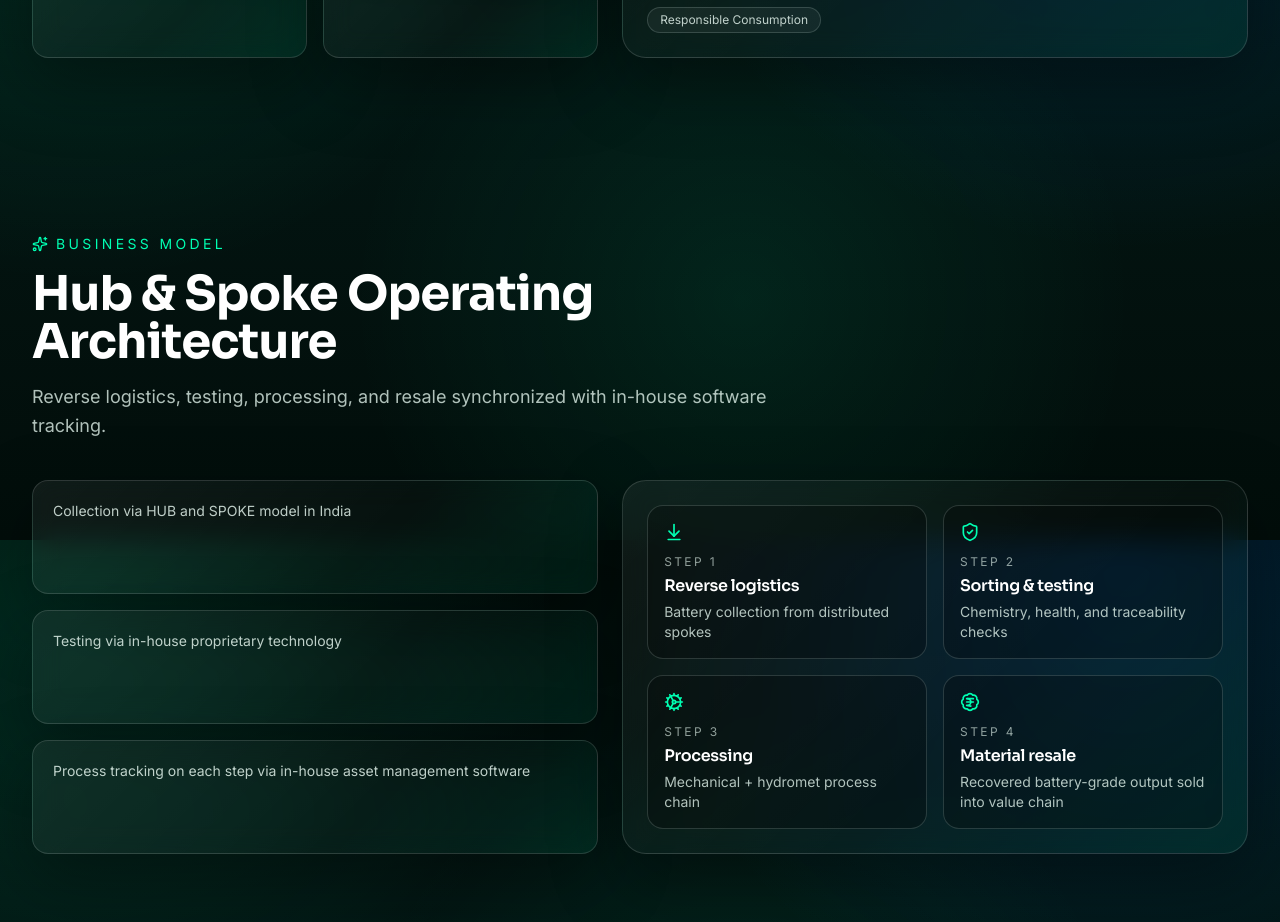
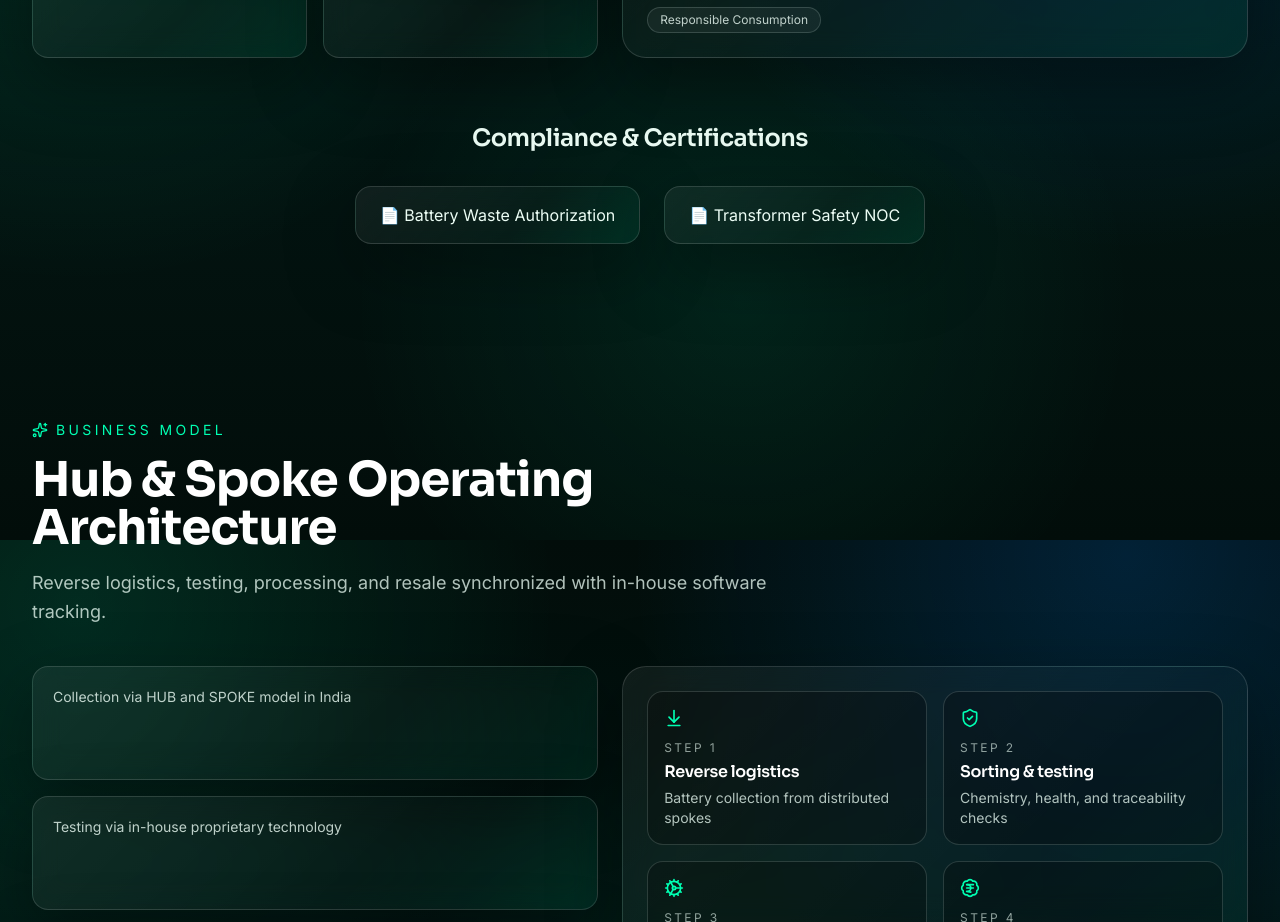
Before and after one commit to hardik-cs2837/Elgreenmetex, a Next.js app: page / in a window 1280 px wide. Shown: the part 5060-5982 px from the top of the page. Built offline with nearby package versions, Linux system fonts and the light colour scheme.

Commit message:
Add Compliance & Certifications section with links
Added a new section for Compliance & Certifications with links to PDF documents.

```diff
--- a/src/components/home/ESG.tsx
+++ b/src/components/home/ESG.tsx
@@ -39,6 +39,34 @@ export function ESG({ content }: { content: SiteContent }) {
           </div>
         </motion.div>
       </div>
+      <motion.div
+  {...fadeInUp}
+  className="mt-16 text-center"
+>
+  <h3 className="text-2xl font-semibold mb-8">
+    Compliance & Certifications
+  </h3>
+
+  <div className="flex flex-col md:flex-row justify-center gap-6">
+
+    <a
+      href="/assets/pdf/Battery.pdf"
+      target="_blank"
+      className="glass-card rounded-2xl px-6 py-4 border border-white/10 hover:border-[#00FFB2]/40 hover:bg-[#00FFB2]/10 transition"
+    >
+      📄 Battery Waste Authorization
+    </a>
+
+    <a
+      href="/assets/pdf/NOC.pdf"
+      target="_blank"
+      className="glass-card rounded-2xl px-6 py-4 border border-white/10 hover:border-[#00FFB2]/40 hover:bg-[#00FFB2]/10 transition"
+    >
+      📄 Transformer Safety NOC
+    </a>
+
+  </div>
+</motion.div>
     </section>
   );
 }
```
